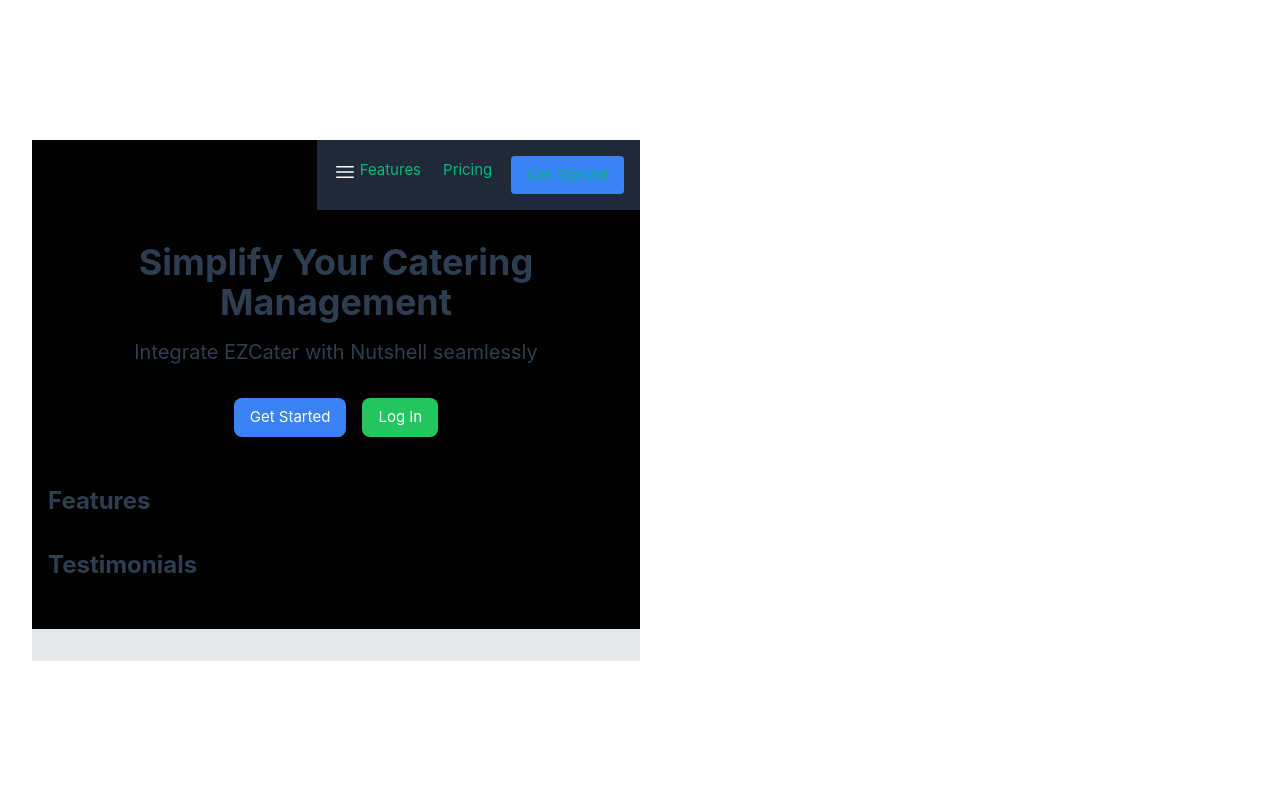
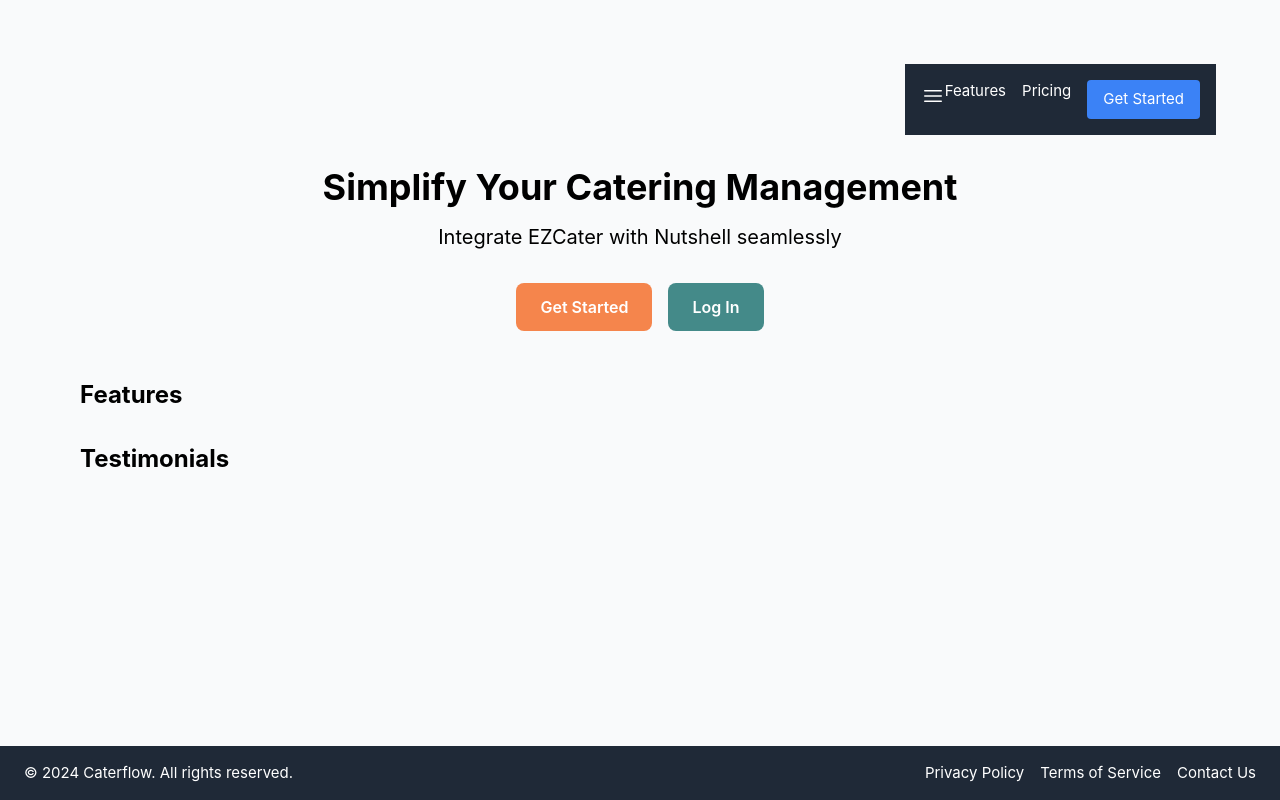
Before and after one commit to MichaelAJay/caterflow-fe, a Vue app: page /get-started in a window 1280 px wide. Built offline with nearby package versions, Linux system fonts and the light colour scheme; no server answers.

Commit message:
Added sticky footer and updated styles on VisitorHome

```diff
--- a/index.html
+++ b/index.html
@@ -5,11 +5,11 @@
   <meta charset="UTF-8">
   <link rel="icon" href="/favicon.ico">
   <meta name="viewport" content="width=device-width, initial-scale=1.0">
-  <title>Vite App</title>
+  <title>Caterflow</title>
 </head>
 
 <body>
-  <div id="app"></div>
+  <div id="app" class="min-h-screen flex flex-col bg-gray-50"></div>
   <script type="module" src="/src/main.ts"></script>
 </body>
 
--- a/src/App.vue
+++ b/src/App.vue
@@ -1,69 +1,19 @@
+<script setup lang="ts">
+import { useRoute } from 'vue-router';
+import Footer from './components/AppFooter.vue';
+import { computed } from 'vue';
+
+const route = useRoute();
+const showFooter = computed(() => !route.meta.hideFooter)
+</script>
+
 <template>
-  <div id="router-view-container" class="bg-black">
-    <RouterView />
+  <div id="app-container">
+    <div id="content">
+      <div id="router-view-container" class="p-4 sm:p-8 md:p-12 lg:p-16">
+        <RouterView />
+      </div>
+    </div>
+    <Footer v-if="showFooter" />
   </div>
 </template>
-
-<style scoped>
-header {
-  line-height: 1.5;
-  max-height: 100vh;
-}
-
-.logo {
-  display: block;
-  margin: 0 auto 2rem;
-}
-
-nav {
-  width: 100%;
-  font-size: 12px;
-  text-align: center;
-  margin-top: 2rem;
-}
-
-nav a.router-link-exact-active {
-  color: var(--color-text);
-}
-
-nav a.router-link-exact-active:hover {
-  background-color: transparent;
-}
-
-nav a {
-  display: inline-block;
-  padding: 0 1rem;
-  border-left: 1px solid var(--color-border);
-}
-
-nav a:first-of-type {
-  border: 0;
-}
-
-@media (min-width: 1024px) {
-  header {
-    display: flex;
-    place-items: center;
-    padding-right: calc(var(--section-gap) / 2);
-  }
-
-  .logo {
-    margin: 0 2rem 0 0;
-  }
-
-  header .wrapper {
-    display: flex;
-    place-items: flex-start;
-    flex-wrap: wrap;
-  }
-
-  nav {
-    text-align: left;
-    margin-left: -1rem;
-    font-size: 1rem;
-
-    padding: 1rem 0;
-    margin-top: 1rem;
-  }
-}
-</style>
--- a/src/assets/base.css
+++ b/src/assets/base.css
@@ -1,55 +1,3 @@
-/* color palette from <https://github.com/vuejs/theme> */
-:root {
-  --vt-c-white: #ffffff;
-  --vt-c-white-soft: #f8f8f8;
-  --vt-c-white-mute: #f2f2f2;
-
-  --vt-c-black: #181818;
-  --vt-c-black-soft: #222222;
-  --vt-c-black-mute: #282828;
-
-  --vt-c-indigo: #2c3e50;
-
-  --vt-c-divider-light-1: rgba(60, 60, 60, 0.29);
-  --vt-c-divider-light-2: rgba(60, 60, 60, 0.12);
-  --vt-c-divider-dark-1: rgba(84, 84, 84, 0.65);
-  --vt-c-divider-dark-2: rgba(84, 84, 84, 0.48);
-
-  --vt-c-text-light-1: var(--vt-c-indigo);
-  --vt-c-text-light-2: rgba(60, 60, 60, 0.66);
-  --vt-c-text-dark-1: var(--vt-c-white);
-  --vt-c-text-dark-2: rgba(235, 235, 235, 0.64);
-}
-
-/* semantic color variables for this project */
-:root {
-  --color-background: var(--vt-c-white);
-  --color-background-soft: var(--vt-c-white-soft);
-  --color-background-mute: var(--vt-c-white-mute);
-
-  --color-border: var(--vt-c-divider-light-2);
-  --color-border-hover: var(--vt-c-divider-light-1);
-
-  --color-heading: var(--vt-c-text-light-1);
-  --color-text: var(--vt-c-text-light-1);
-
-  --section-gap: 160px;
-}
-
-@media (prefers-color-scheme: dark) {
-  :root {
-    --color-background: var(--vt-c-black);
-    --color-background-soft: var(--vt-c-black-soft);
-    --color-background-mute: var(--vt-c-black-mute);
-
-    --color-border: var(--vt-c-divider-dark-2);
-    --color-border-hover: var(--vt-c-divider-dark-1);
-
-    --color-heading: var(--vt-c-text-dark-1);
-    --color-text: var(--vt-c-text-dark-2);
-  }
-}
-
 *,
 *::before,
 *::after {
--- a/src/assets/main.css
+++ b/src/assets/main.css
@@ -4,66 +4,12 @@
 @tailwind components;
 @tailwind utilities;
 
-#app {
-  max-width: 1280px;
-  margin: 0 auto;
-  padding: 1rem;
-  font-weight: normal;
+#app-container {
+  min-height: 100vh;
+  display: flex;
+  flex-direction: column;
 }
 
-a,
-.green {
-  text-decoration: none;
-  color: hsla(160, 100%, 37%, 1);
-  transition: 0.4s;
-  padding: 3px;
+#content {
+  flex: 1
 }
-
-@media (hover: hover) {
-  a:hover {
-    background-color: hsla(160, 100%, 37%, 0.2);
-  }
-}
-
-@media (min-width: 768px) {
-  #app {
-    padding: 2rem;
-  }
-
-  body {
-    display: flex;
-    place-items: center;
-  }
-}
-
-@media (min-width: 768px) and (max-width: 1024px) {
-  /* Tablet-specific styles */
-  .button,
-  .touch-target {
-    min-width: 44px; /* Ensuring touch targets are large enough */
-    padding: 12px 24px;
-  }
-
-  body,
-  p,
-  .text {
-    font-size: 1.1rem; /* Slightly larger text */
-    line-height: 1.6;
-  }
-}
-
-@media (min-width: 1025px) {
-  #app {
-    display: grid;
-    grid-template-columns: 1fr 1fr;
-    padding: 0 2rem;
-  }
-}
-
-.form-label {
-  @apply block text-sm font-medium text-gray-700;
-}
-
-.form-input {
-  @apply mt-1 block w-full py-2 px-3 border border-gray-300 bg-white rounded-md shadow-sm focus:outline-none focus:ring-indigo-500 focus:border-indigo-500 sm:text-sm text-gray-700;
-}
--- /dev/null
+++ b/src/components/AppFooter.vue
@@ -0,0 +1,14 @@
+<template>
+    <footer class="bg-gray-800 text-white py-4 px-6">
+      <div class="max-w-screen-xl mx-auto flex justify-between items-center">
+        <p>&copy; 2024 Caterflow. All rights reserved.</p>
+        <nav>
+          <ul class="flex space-x-4">
+            <li><a href="#" class="hover:underline">Privacy Policy</a></li>
+            <li><a href="#" class="hover:underline">Terms of Service</a></li>
+            <li><a href="#" class="hover:underline">Contact Us</a></li>
+          </ul>
+        </nav>
+      </div>
+    </footer>
+  </template>
--- /dev/null
+++ b/src/components/CustomButton.vue
@@ -0,0 +1,43 @@
+<script setup lang="ts">
+import { computed } from 'vue';
+
+const props = defineProps({
+  type: {
+    type: String,
+    default: 'primary'
+  }
+});
+
+const emit = defineEmits(['click']);
+
+const clickHandler = () => {
+  emit('click');
+};
+
+const buttonClasses = computed(() => {
+  const baseClasses =
+    'rounded-lg font-semibold text-white transition-colors duration-200 ease-in-out';
+  const sizeClasses = 'px-4 py-2 text-sm sm:px-6 sm:py-3 sm:text-base';
+  let typeClasses = '';
+
+  switch (props.type) {
+    case 'primary':
+      typeClasses = 'bg-caramel-500 hover:bg-caramel-600';
+      // Additional considerations: focus:ring-caramel-300 focus:ring-2
+      break;
+    case 'secondary':
+    default:
+      typeClasses = 'bg-sage-500 hover:bg-sage-600';
+    // Additional considerations: focus:ring-sage-300 focus:ring-2
+  }
+
+  return `${baseClasses} ${sizeClasses} ${typeClasses}`;
+});
+</script>
+
+
+<template>
+  <button :class="buttonClasses" @click="clickHandler">
+    <slot></slot>
+  </button>
+</template>
--- a/src/router/index.ts
+++ b/src/router/index.ts
@@ -12,7 +12,8 @@ const router = createRouter({
     {
       path: '/sign-up',
       name: 'Sign Up',
-      component: () => import('@/views/visitor/SignUp.vue')
+      component: () => import('@/views/visitor/SignUp.vue'),
+      meta: { hideFooter: true }
     },
     {
       path: '/login',
@@ -47,7 +48,8 @@ const router = createRouter({
     {
       path: '/onboard',
       name: 'Onboard Wizard',
-      component: () => import('@/views/user/InitializeWizard/InitializeWizard.vue')
+      component: () => import('@/views/user/InitializeWizard/InitializeWizard.vue'),
+      meta: { hideFooter: true }
     }
   ]
 });
--- a/src/views/visitor/VisitorHome.vue
+++ b/src/views/visitor/VisitorHome.vue
@@ -1,6 +1,7 @@
 <script setup lang="ts">
 import router from '@/router';
 import VisitorMenu from './VisitorMenu.vue';
+import CustomButton from '@/components/CustomButton.vue';
 
 const goToSignUp = async () => {
   try {
@@ -29,12 +30,9 @@ const goToLogin = async () => {
       <h1 class="text-4xl font-bold">Simplify Your Catering Management</h1>
       <p class="text-xl mt-4">Integrate EZCater with Nutshell seamlessly</p>
       <div class="flex flex-col sm:flex-row justify-center gap-4 mt-8">
-        <button @click="goToSignUp" class="bg-blue-500 text-white py-2 px-4 rounded-lg">
-          Get Started
-        </button>
-        <button @click="goToLogin" class="bg-green-500 text-white py-2 px-4 rounded-lg">
-          Log In
-        </button>
+        <CustomButton @click="goToSignUp" type="primary">Get Started</CustomButton>
+
+        <CustomButton @click="goToLogin" type="secondary">Log In</CustomButton>
       </div>
     </section>
 
@@ -47,9 +45,5 @@ const goToLogin = async () => {
       <h2 class="text-2xl font-bold">Testimonials</h2>
       <!-- Testimonials here -->
     </section>
-
-    <footer class="p-4 bg-gray-200 mt-8">
-      <!-- Footer content here -->
-    </footer>
   </div>
 </template>
```
